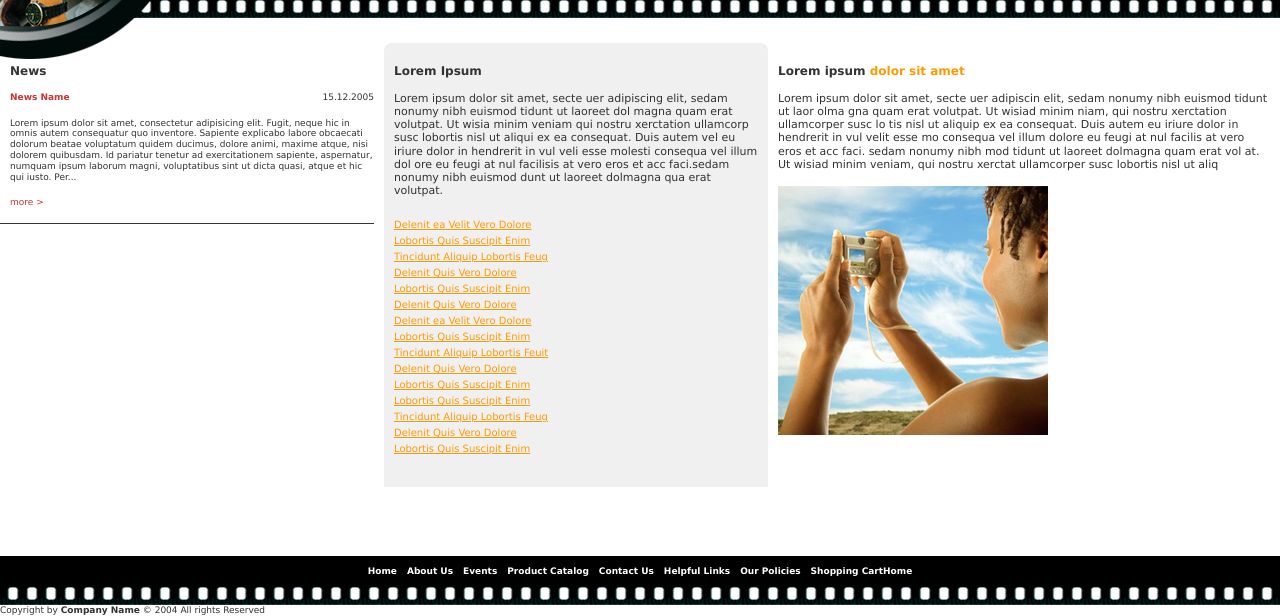
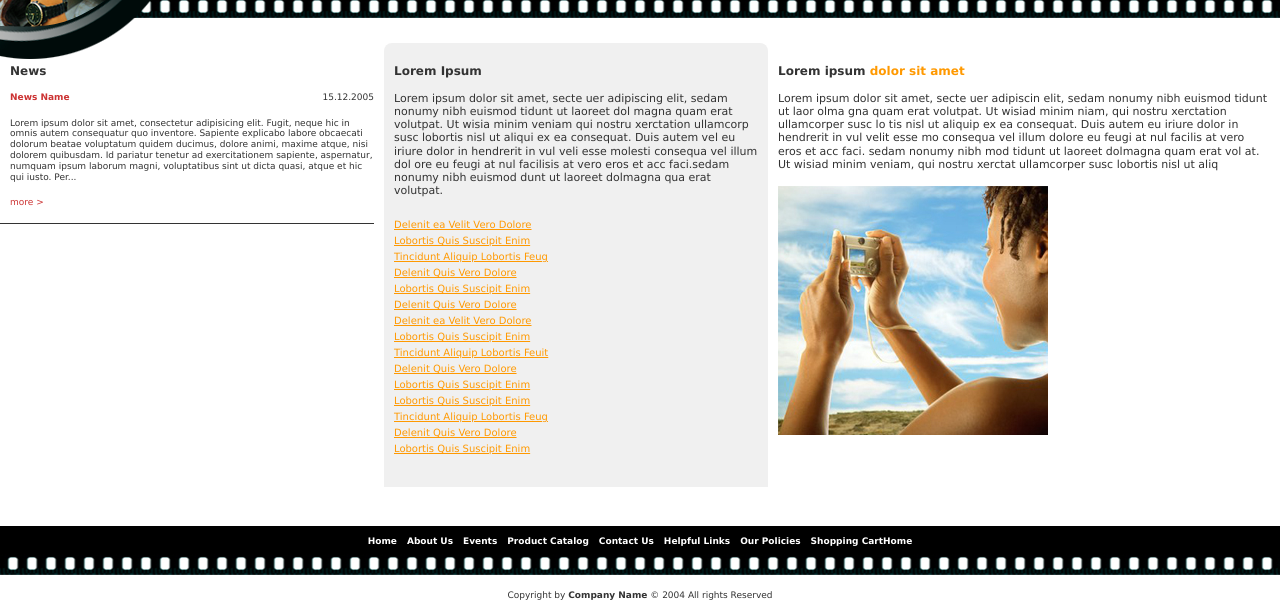
Before and after one commit to olegsorokin/interview-062017, a website: page app/index.html in a window 1280 px wide. Shown: the part 184-800 px from the top of the page. Drawn offline with nearby package versions, Linux system fonts and the light colour scheme; files that its build step writes are made by us from their sources.

Commit message:
Добавил стили для копирайта

```diff
--- a/app/sass/_blocks/_page-footer.sass
+++ b/app/sass/_blocks/_page-footer.sass
@@ -3,3 +3,8 @@
 	bottom: 0
 	left: 0
 	right: 0
+
+.page-footer__copyright
+	display: block
+	padding: 1.5rem 0
+	text-align: center
```
